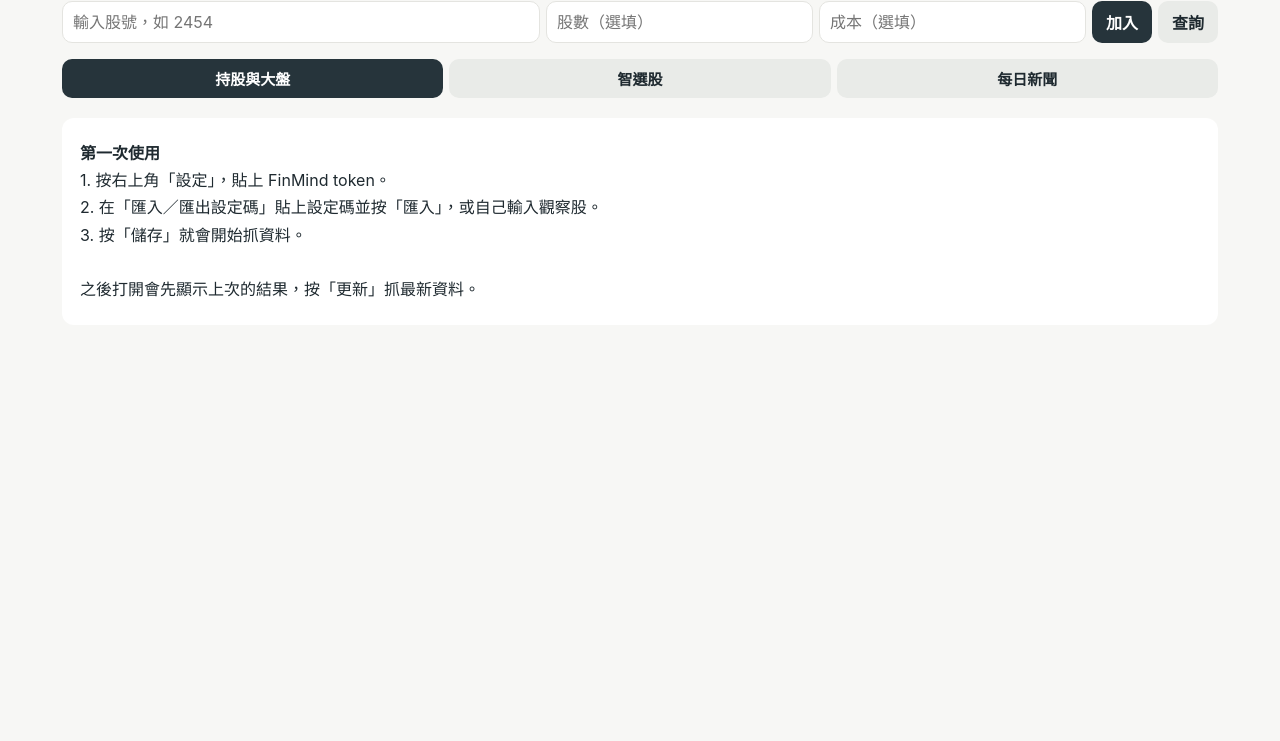
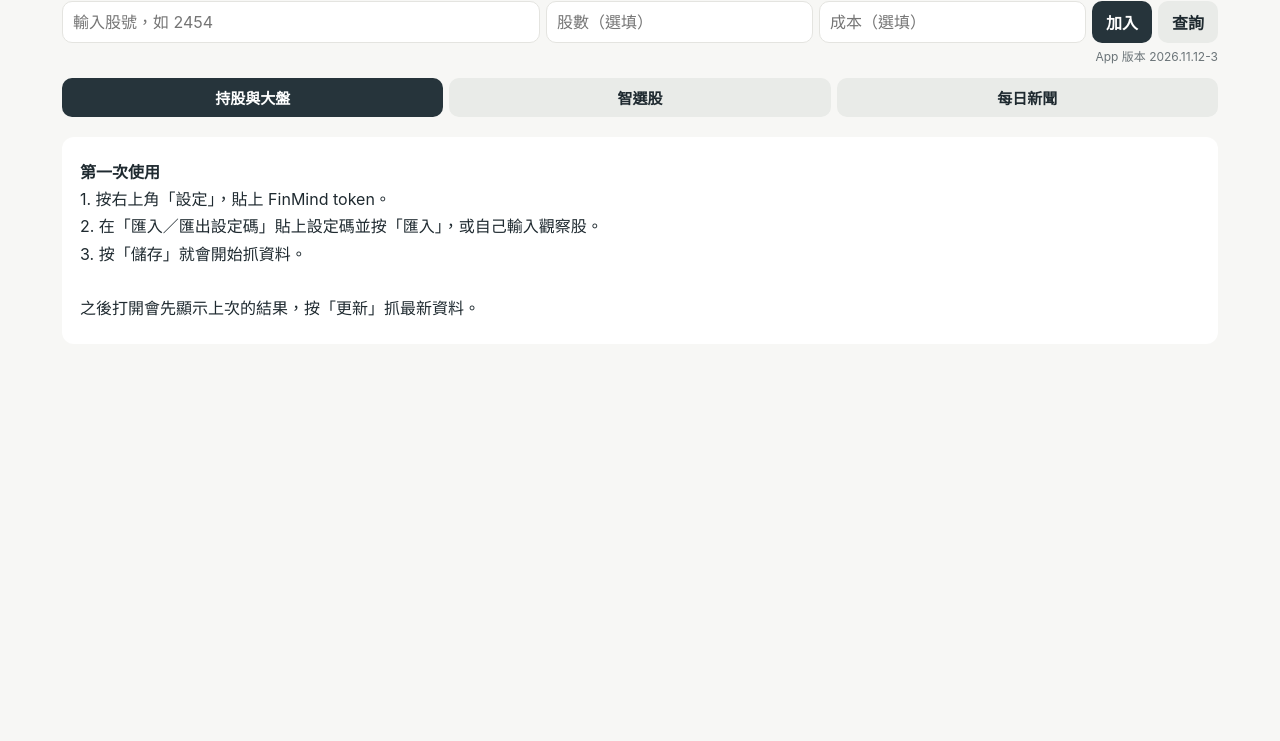
Before and after one commit to a983182803/stock-app, a plain HTML site: page index.html in a window 1280 px wide. Shown: the part 59-800 px from the top of the page. Drawn offline with Linux system fonts and the light colour scheme.

Commit message:
顯示 App 版本號，方便確認手機是否為最新版
Co-Authored-By: Claude Opus 5.5 <noreply@anthropic.com>
Claude-Session: https://claude.ai/code/session_01HufjctTYAUH3mbfWimcGix

```diff
--- a/index.html
+++ b/index.html
@@ -8,6 +8,7 @@
 <meta name="apple-mobile-web-app-status-bar-style" content="default">
 <meta name="apple-mobile-web-app-title" content="選股平台">
 <meta name="theme-color" content="#f7f7f5">
+<meta http-equiv="Cache-Control" content="no-cache">
 <link rel="apple-touch-icon" href="icon-180.png">
 <link rel="manifest" href="manifest.json">
 <title>選股平台</title>
@@ -117,6 +118,7 @@
     <button class="ghost" id="bLook">查詢</button>
   </div>
   <div class="sub" id="sub"></div>
+  <div class="small" id="ver" style="text-align:right;margin-top:-6px"></div>
   <div class="status" id="status"></div>
   <nav class="tabs"><button class="on" data-t="1">持股與大盤</button><button data-t="2">智選股</button><button data-t="3">每日新聞</button></nav>
   <div id="main"></div>
@@ -156,6 +158,7 @@
 
 <script>
 "use strict";
+const APP_VER = "2026.11.12-3";
 const API = "https://api.finmindtrade.com/api/v4/data";
 const DEF_COND = { "均線天數": 20, "顯示均線": [5, 10, 20, 60], "RSI短": 5, "RSI長": 10, "K天數": 5, "D天數": 5, "外資連買天數": 3, "融資比較天數": 5, "必要條件": ["RSI", "KD", "均線"] };
 const NEED_KEYS = [["均線", "站上均線"], ["RSI", "RSI 短>長"], ["KD", "K>D"], ["外資", "外資連買"], ["融資", "融資減少"]];
@@ -756,6 +759,7 @@ async function loadNews() {
 }
 
 /* ---------- 啟動 ---------- */
+$("ver").textContent = "App 版本 " + APP_VER;
 const last = store.get("lastData", null);
 if (last) render(last);
 else document.getElementById("main").innerHTML = `<div class="empty"><b>第一次使用</b><br>1. 按右上角「設定」，貼上 FinMind token。<br>2. 在「匯入／匯出設定碼」貼上設定碼並按「匯入」，或自己輸入觀察股。<br>3. 按「儲存」就會開始抓資料。<br><br>之後打開會先顯示上次的結果，按「更新」抓最新資料。</div>`;
```
